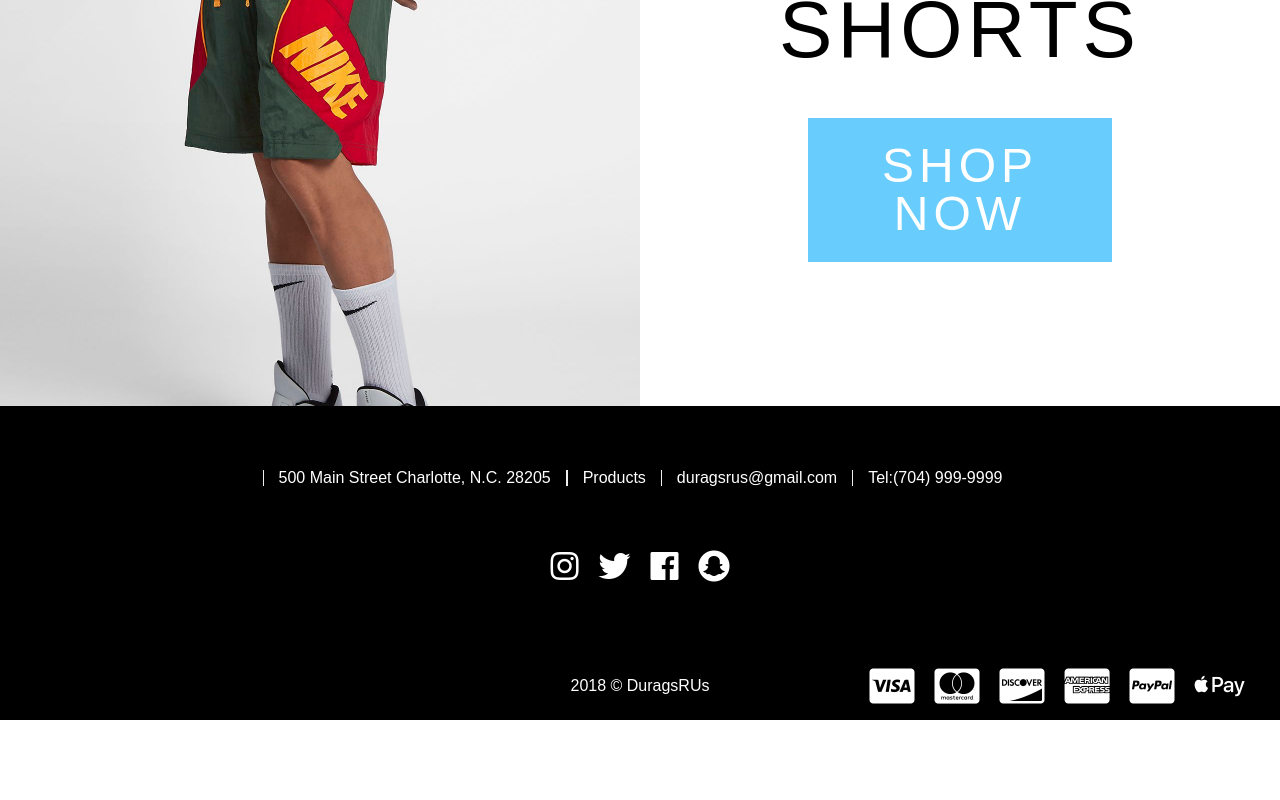
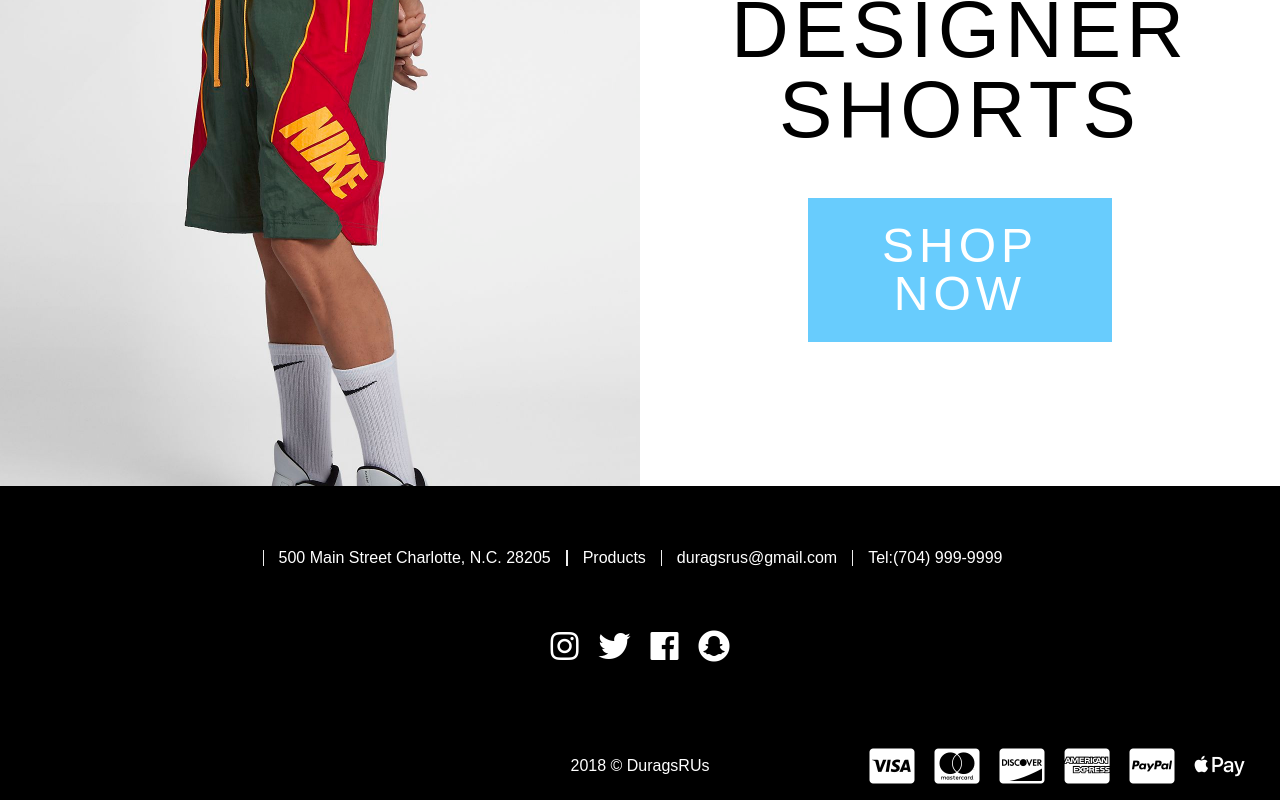
Before and after one commit to Mardotquis/DuragsRUs, a React (Create React App) app: page / in a window 1280 px wide. Shown: the part 1618-2418 px from the top of the page. Before the commit the page ends 2338 px from the top, so only its background shows below. Built offline with nearby package versions, Linux system fonts and the light colour scheme; no server answers; a web font is replaced by a local one; what auth0-js would draw is missing.

Commit message:
changed footer to li and ul

```diff
--- a/package.json
+++ b/package.json
@@ -6,6 +6,7 @@
   "dependencies": {
     "auth0-js": "^9.8.0",
     "axios": "^0.18.0",
+    "dotenv": "^6.1.0",
     "react": "^16.5.0",
     "react-dom": "^16.5.0",
     "react-router-dom": "^4.3.1",
--- a/src/App.js
+++ b/src/App.js
@@ -12,7 +12,6 @@ import Error from "./components/Error/Error";
 import "./assets/css/App.css";
 import Callback from "./Callback";
 import SecuredRoute from "./SecuredRoute/SecuredRoute";
-
 
 class App extends Component {
   constructor() {
--- a/src/assets/css/App.css
+++ b/src/assets/css/App.css
@@ -347,7 +347,7 @@ h1 {
 
 .index {
   font-family: "Kosugi", sans-serif;
-  margin-top: 3vh;
+  margin-top: 13vh;
 }
 
 .duragShuffle {
@@ -987,7 +987,9 @@ button:hover, button:active {
 
 .footer__socialmedia {
   margin-top: 5%;
-  display: inline-block;
+  display: -webkit-box;
+  display: -ms-flexbox;
+  display: flex;
 }
 
 .footer__socialmedia a {
@@ -1041,6 +1043,9 @@ button:hover, button:active {
 
 .footer__payment_options {
   position: absolute;
+  display: -webkit-box;
+  display: -ms-flexbox;
+  display: flex;
   right: 2%;
 }
 
--- a/src/assets/scss/_footer.scss
+++ b/src/assets/scss/_footer.scss
@@ -49,7 +49,7 @@
 };
 .footer__socialmedia {
   margin-top: 5%;
-  display: inline-block;
+  display: flex;
   a {
     padding: 5px 10px;
     color: white;
@@ -82,6 +82,7 @@
 };
 .footer__payment_options {
   position: absolute;
+  display: flex;
   right: 2%;
   a {
     padding: 0 10px;
--- a/src/assets/scss/_index.scss
+++ b/src/assets/scss/_index.scss
@@ -1,6 +1,6 @@
 .index {
   font-family: $headingfont;
-  margin-top: 3vh;
+  margin-top: 13vh;
 };
 .duragShuffle {
   position: relative;
--- a/src/components/Footer/Footer.js
+++ b/src/components/Footer/Footer.js
@@ -14,43 +14,43 @@ const Footer = () => {
         </a>
       </div>
 
-      <div className="footer__socialmedia">
-        <a href="https://www.instagram.com">
+      <ul className="footer__socialmedia">
+        <li><a href="https://www.instagram.com">
           <i className="fab fa-instagram" />
-        </a>
-        <a href="https://www.twitter.com">
+        </a></li>
+        <li><a href="https://www.twitter.com">
           <i className="fab fa-twitter" />
-        </a>
-        <a href="https://www.facebook.com">
+        </a></li>
+        <li><a href="https://www.facebook.com">
           <i className="fab fa-facebook" />
-        </a>
-        <a href="https://www.snapchat.com">
+        </a></li>
+        <li><a href="https://www.snapchat.com">
           <i className="fab fa-snapchat" />
-        </a>
-      </div>
+        </a></li>
+      </ul>
 
       <div className="footer__small">
         <small>2018 &copy; DuragsRUs</small>
-        <div className="footer__payment_options">
-          <a>
+        <ul className="footer__payment_options">
+          <li><a>
             <i className="fab fa-cc-visa" />
-          </a>
-          <a>
+          </a></li>
+          <li><a>
             <i className="fab fa-cc-mastercard" />
-          </a>
-          <a>
+          </a></li>
+          <li><a>
             <i className="fab fa-cc-discover" />
-          </a>
-          <a>
+          </a></li>
+          <li><a>
             <i className="fab fa-cc-amex" />
-          </a>
-          <a>
+          </a></li>
+          <li><a>
             <i className="fab fa-cc-paypal" />
-          </a>
-          <a>
+          </a></li>
+          <li><a>
             <i className="fab fa-apple-pay" />
-          </a>
-        </div>
+          </a></li>
+        </ul>
       </div>
     </footer>
   );
```
Also changed, not shown: 2 other files (tests, documents, lock files or other folders).
